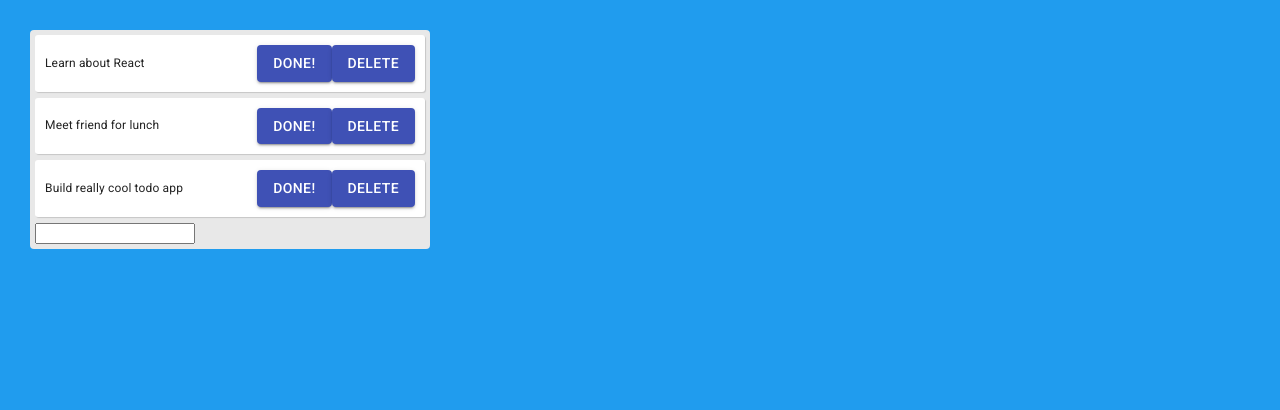
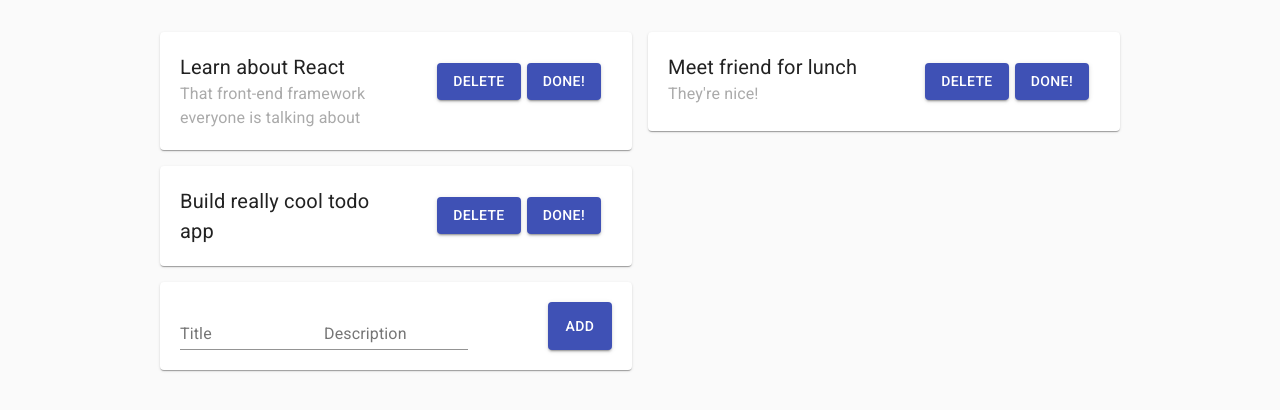
Before and after one commit to asuil/todoappreact, a React (Create React App) app: page / in a window 1280 px wide. Shown: the top 410 px of the page. Built offline with nearby package versions, Linux system fonts and the light colour scheme.

Commit message:
added material-ui/core components to improve design

```diff
--- a/src/App.css
+++ b/src/App.css
@@ -2,28 +2,3 @@
 html * {
   font-family: Roboto;
 }
-
-.app {
-  background: #209cee;
-  height: 100vh;
-  padding: 30px;
-}
-
-.todo-list {
-  background: #e8e8e8;
-  border-radius: 4px;
-  max-width: 400px;
-  padding: 5px;
-}
-
-.todo {
-  align-items: center;
-  background: #fff;
-  border-radius: 3px;
-  box-shadow: 1px 1px 1px rgba(0, 0, 0, 0.15);
-  display: flex;
-  font-size: 12px;
-  justify-content: space-between;
-  margin-bottom: 6px;
-  padding: 10px 10px;
-}
--- a/src/App.js
+++ b/src/App.js
@@ -1,7 +1,43 @@
 import React from 'react';
 import './App.css';
+
+import { makeStyles } from '@material-ui/core/styles';
+import Grid from '@material-ui/core/Grid';
+import Card from '@material-ui/core/Card';
+import Typography from '@material-ui/core/Typography';
+import CardActions from '@material-ui/core/CardActions';
 import Button from '@material-ui/core/Button';
+import TextField from '@material-ui/core/TextField';
+
 import CssBaseline from '@material-ui/core/CssBaseline';
+
+
+// material-ui/core styles
+const useStyles = makeStyles({
+  cardcontainer: {
+    padding: '2rem 10rem',
+  },
+  todotitle: {
+    fontSize: '20px',
+  },
+  todosubtitle: {
+    color: '#aaaaaa',
+  },
+  todobutton: {
+    margin: '3px',
+  },
+  todocardgrid: {
+    padding: '20px',
+  },
+  inputcard: {
+    padding: '20px',
+  },
+  buttoncontainer: {
+    display: 'flex',
+    flexDirection: 'row-reverse',
+  },
+});
+
 
 /**
  * Todo Component
@@ -12,18 +48,48 @@ import CssBaseline from '@material-ui/core/CssBaseline';
  * @returns individual todo div
  */
 function Todo({ todo, index, completeTodo, removeTodo }) {
+
+  // global styles
+  const classes = useStyles();
+
   return (
-      <div className="todo">
-        <div style={{ textDecoration: todo.isDone ? "line-through" : "" }}>
+      <Grid item xs={6}>
+        <Card>
+          <Grid container className={classes.todocardgrid}>
+            <Grid item xs={6}>
+              <Typography className={classes.todotitle} style={{ textDecoration: todo.isDone ? "line-through" : "" }}>
                 {todo.text}
-        </div>
-        <div>
-          <Button variant="contained" color="primary" onClick={() => completeTodo(index)}>Done!</Button>
-          <Button variant="contained" color="primary" onClick={() => removeTodo(index)}>Delete</Button>
-        </div>
-      </div>
+              </Typography>
+              <Typography className={classes.todosubtitle} style={{ textDecoration: todo.isDone ? "line-through" : "" }}>
+                {todo.desc}
+              </Typography>
+            </Grid>
+            <Grid item xs={6}>
+              <CardActions className={classes.buttoncontainer}>
+                <Button
+                    className={classes.todobutton}
+                    variant="contained"
+                    color="primary"
+                    onClick={() => completeTodo(index)}
+                >
+                  Done!
+                </Button>
+                <Button
+                    className={classes.todobutton}
+                    variant="contained"
+                    color="primary"
+                    onClick={() => removeTodo(index)}
+                >
+                  Delete
+                </Button>
+              </CardActions>
+            </Grid>
+          </Grid>
+        </Card>
+      </Grid>
   );
 }
+
 
 /**
  * Input to add a new todo
@@ -31,46 +97,90 @@ function Todo({ todo, index, completeTodo, removeTodo }) {
  * @returns form with a text input to create a new todo input
  */
 function TodoForm({ addTodo }) {
+
+  // global styles
+  const classes = useStyles();
+
   const [value, setValue] = React.useState("");
+  const [desc, setDesc] = React.useState("");
 
   // manage ENTER press (if there's content, add to todo-list)
   const handleSubmit = e => {
     e.preventDefault();
     if (!value) return;
-    addTodo(value);
+    // desc can be empty
+    addTodo({
+      title: value,
+      desc: desc,
+    });
     setValue("");
+    setDesc("");
   };
 
   return (
+      <Grid item xs={6}>
+        <Card className={classes.inputcard}>
           <form onSubmit={handleSubmit}>
-        <input
-            type="text"
-            className="input"
+            <Grid container>
+              <Grid item xs={4}>
+                <TextField
+                    id="standard-basic"
+                    label="Title"
                     value={value}
                     onChange={e => setValue(e.target.value)}
                 />
+              </Grid>
+              <Grid item xs={4}>
+                <TextField
+                    id="standard-basic"
+                    label="Description"
+                    value={desc}
+                    onChange={e => setDesc(e.target.value)}
+                />
+              </Grid>
+              <Grid item xs={4} className={classes.buttoncontainer}>
+                <Button
+                    type="submit"
+                    variant="contained"
+                    color="primary"
+                >
+                  Add
+                </Button>
+              </Grid>
+            </Grid>
           </form>
+        </Card>
+      </Grid>
   );
 }
+
 
 /**
  * Main App
  * @returns Entire App
  */
 function App() {
+
+  // global styles
+  const classes = useStyles();
+
   const [todos, setTodos] = React.useState([
     { text: "Learn about React",
+      desc: "That front-end framework everyone is talking about",
       isDone: false },
     { text: "Meet friend for lunch",
+      desc: "They're nice!",
       isDone: false },
     { text: "Build really cool todo app",
+      desc: "",
       isDone: false }
   ]);
 
   // add a new todo to the current list
   const addTodo = newTodo => {
     const newTodos = [...todos, {
-      text: newTodo,
+      text: newTodo.title,
+      desc: newTodo.desc,
       isDone: false }];
     setTodos(newTodos);
   };
@@ -93,8 +203,7 @@ function App() {
   return (
       <React.Fragment>
         <CssBaseline />
-        <div className="app">
-          <div className="todo-list">
+          <Grid container spacing={2} className={classes.cardcontainer}>
             {todos.map((todo, index) => (
                 <Todo
                     key={index}
@@ -104,11 +213,15 @@ function App() {
                     removeTodo={removeTodo}
                 />
             ))}
+            <Grid item xs={12}>
+              <Grid container spacing={2}>
                 <TodoForm addTodo={addTodo} />
-          </div>
-        </div>
+              </Grid>
+            </Grid>
+          </Grid>
       </React.Fragment>
   );
 }
 
+
 export default App;
```
Also changed, not shown: 1 other file (tests, documents, lock files or other folders). Lines whose indentation alone changed are shown as unchanged.
